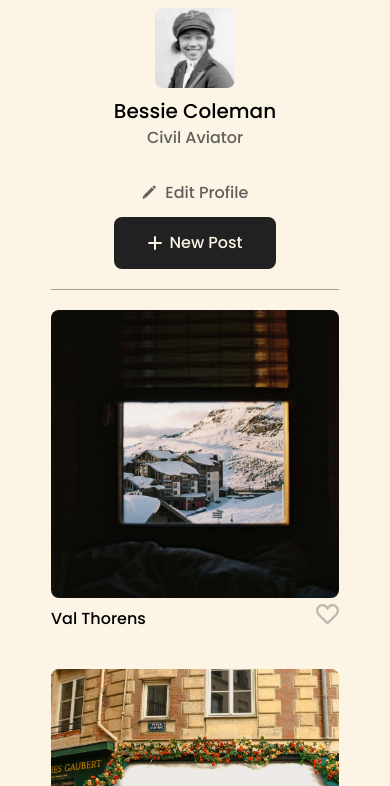
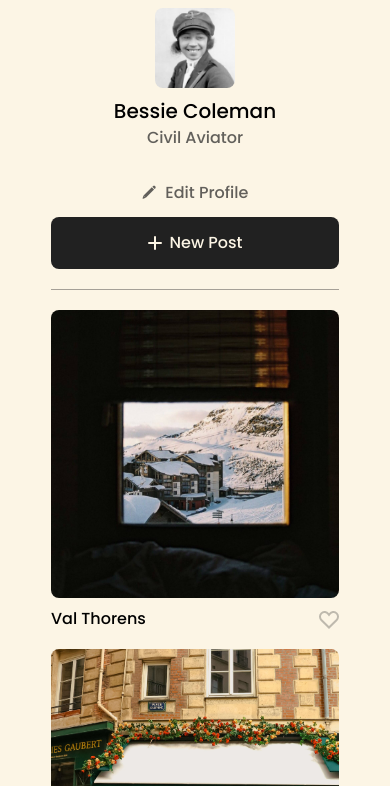
Before and after one commit to Mason12117/se_project_spots, a plain HTML site: page index.html in a window 390 px wide. Shown: the part 58-844 px from the top of the page. Drawn offline with Linux system fonts and the light colour scheme.

Commit message:
project 3 sub 3

```diff
--- a/blocks/card.css
+++ b/blocks/card.css
@@ -15,20 +15,20 @@
 }
 
 .card__caption {
+  margin: 12px 0 0;
   display: flex;
   justify-content: space-between;
   align-items: flex-end;
 }
 
 .card__caption-description {
-  margin: 12px 0 0;
+  margin: 0;
   color: black;
   font-family: "Poppins", sans-serif;
   font-weight: 500;
   font-size: 20px;
   text-overflow: ellipsis;
   white-space: nowrap;
-  overflow: hidden;
   max-width: 353px;
 }
 
@@ -37,6 +37,8 @@
   border: none;
   padding: 0;
   margin: 0;
+  width: 23px;
+  height: 20px;
 }
 
 .card__caption-icon {
@@ -51,7 +53,7 @@
   cursor: pointer;
 }
 
-@media all and (max-width: 400px) {
+@media all and (max-width: 636px) {
   .card {
     max-width: 288px;
     min-height: 318px;
@@ -64,4 +66,14 @@
   .card__caption-description {
     font-size: 16px;
   }
+
+  .card__caption-icon-button {
+    width: 20px;
+    height: 18px;
+  }
+
+  .card__caption-icon {
+    width: 20px;
+    height: 18px;
+  }
 }
--- a/blocks/cards.css
+++ b/blocks/cards.css
@@ -10,9 +10,11 @@
   row-gap: 40px;
 }
 
-@media all and (max-width: 400px) {
+@media all and (max-width: 636px) {
   .cards {
     display: flex;
     flex-direction: column;
+    gap: 20px;
+    padding-bottom: 20px;
   }
 }
--- a/blocks/profile.css
+++ b/blocks/profile.css
@@ -104,10 +104,14 @@
   margin-right: 8px;
 }
 
-@media all and (max-width: 400px) {
+@media all and (max-width: 636px) {
   .profile {
     flex-direction: column;
     align-items: center;
+  }
+
+  .profile__column {
+    width: 100%;
   }
 
   .profile__image {
@@ -118,6 +122,7 @@
 
   .profile__name {
     font-size: 20px;
+    text-align: center;
   }
 
   .profile__description {
@@ -132,13 +137,12 @@
     align-items: center;
     gap: 16px;
     margin: 32px 0 0;
-    width: auto;
   }
   .profile__button-edit {
     align-self: center;
   }
   .profile__button-add {
-    margin: 0 16px;
+    margin: 0;
     width: 100%;
   }
 }
--- a/index.html
+++ b/index.html
@@ -46,7 +46,7 @@
           </div>
         </section>
 
-        <div class="cards">
+        <section class="cards">
           <div class="card">
             <img
               class="card__image"
@@ -153,7 +153,7 @@
               </button>
             </div>
           </div>
-        </div>
+        </section>
       </main>
       <footer class="footer">
         <p class="footer__copyright">2023 © Spots</p>
```
Also changed, not shown: 1 other file.
